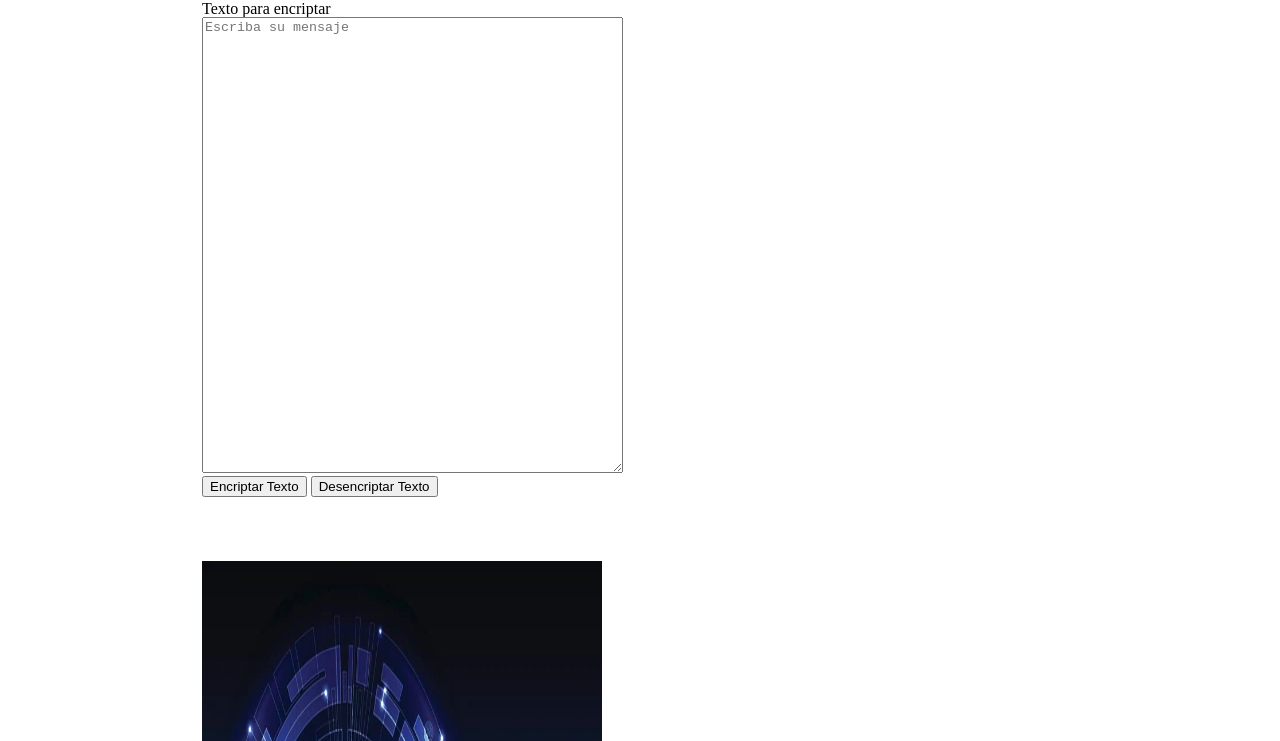
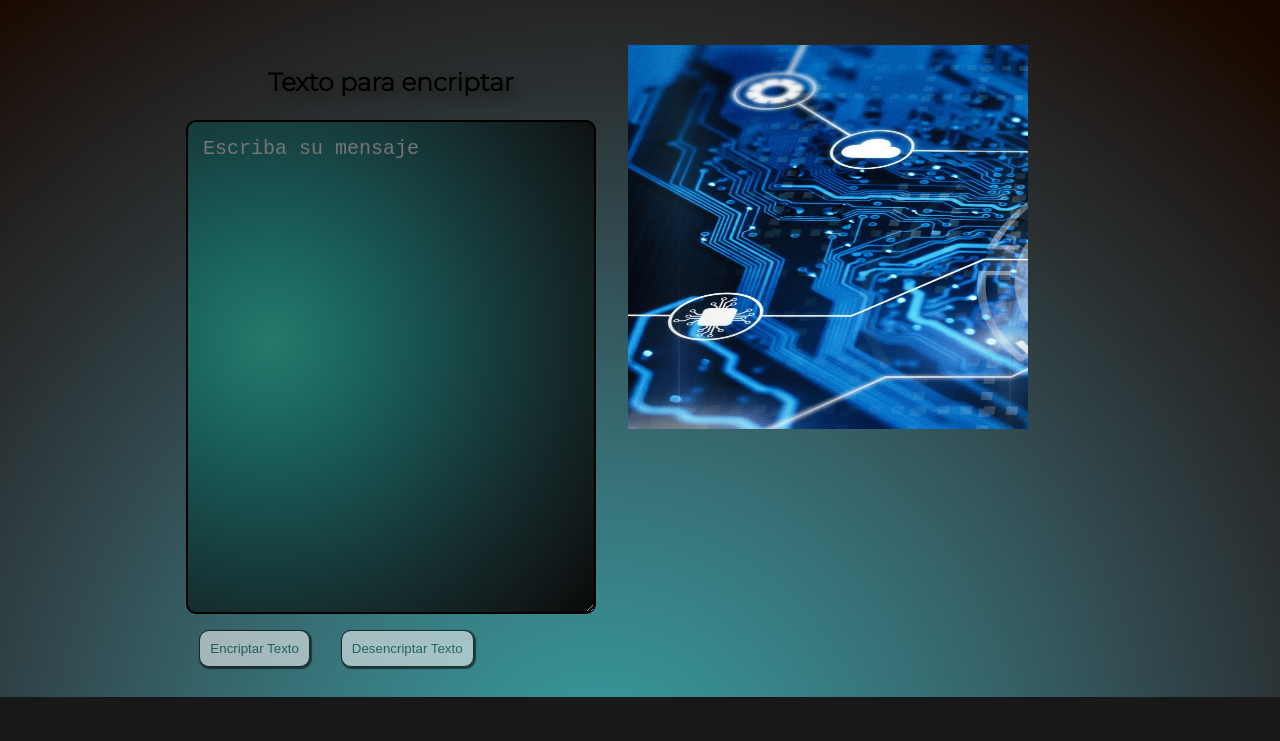
Before and after one commit to Javier104-dev/encriptado, a plain HTML site: page index.html in a window 1280 px wide. Shown: the part 121-862 px from the top of the page. Drawn offline with Linux system fonts and the light colour scheme.

Commit message:
Completando el css

```diff
--- a/css/style.css
+++ b/css/style.css
@@ -1,3 +1,9 @@
+body{
+    font-family: 'Montserrat', sans-serif;
+    background-image: radial-gradient(circle at 46.86% 85.89%, #399f9f 0, #378c90 12.5%, #37777d 25%, #356066 37.5%, #31474c 50%, #2a3032 62.5%, #211d1b 75%, #190900 87.5%, #0f0000 100%);
+    text-shadow: 5px 5px 10px #211d1b;
+}
+
 main{
     width: 940px;
     margin: 0 auto;
@@ -6,19 +12,61 @@ main{
 
 .titulo{
     text-align: center;
-    font-size: 30px;
+    font-size: 50px;
     margin: 1em;
 }
 
+h2{
+    text-align: center;
+    font-size: 25px;
+    margin: 1em;
+    font-weight: bold
+}
 
 .area-encriptado, .imagen, #idtextArea{
     float: left;
-    margin:  2em;
+    margin:  1em;
+
+}
+
+.area-texto{
+    background-image: radial-gradient(circle at 20.17% 44.74%, #247a6b 0, #1c6960 16.67%, #185552 33.33%, #174040 50%, #152c2d 66.67%, #121b1c 83.33%, #090a0a 100%);
+    border: 2px black solid;
+    border-radius: 10px;
+    padding:15px;
+    font-size: 20px;
+}
+
+
+.boton, #copiarTexto{
+    color: #185552;
+    margin: 1em;
+    padding: 10px;
+    border: 1px black solid;
+    border-radius: 10px;
+    opacity: 0.6;
+    box-shadow: 1px 1px 1px 1px rgb(12, 11, 11);
+    cursor: pointer;
 
 }
 
 
+.boton:hover{
+    border-color: #e2e2e2;
 
+}
+
+#copiarTexto:hover{
+    border-color: #e2e2e2;
+}
+
+.boton:active{
+    border-color: black;
+}
+
+#copiarTexto:active{
+    border-color: black;
+}
 
 .oculto{
     display: none;
--- a/index.html
+++ b/index.html
@@ -6,11 +6,12 @@
         <title>Encriptador Alura</title>
         <link rel="stylesheet" href="./css/reset.css">
         <link rel="stylesheet" href="./css/style.css">
+        <link href="https://fonts.googleapis.com/css2?family=Montserrat:wght@300&family=PT+Sans&display=swap" rel="stylesheet">
     </head>
 
     <body>
         <header>
-            <h1 class="titulo">Encriptador</h1>
+            <h1 class="titulo">ENCRIPTADOR</h1>
         </header>
 
         <main>
@@ -20,24 +21,24 @@
                     <div class="area-encriptado">
                         <h2><label for="texto-normal">Texto para encriptar</label></h2>
 
-                        <textarea id="texto-normal" cols="50" rows="30" placeholder="Escriba su mensaje"></textarea>
+                        <textarea class="area-texto" id="texto-normal" cols="30" rows="20" placeholder="Escriba su mensaje"></textarea>
                         <br>
-                        <input id="encriptar" type="button" value="Encriptar Texto">
-                        <input id="desencriptar" type="button" value="Desencriptar Texto">
+                        <input class="boton" id="encriptar" type="button" value="Encriptar Texto">
+                        <input class="boton" id="desencriptar" type="button" value="Desencriptar Texto">
 
                     </div>
 
                     <div class="imagen" id="imagen" >
-                        <img src="./iStock-524882074.png "  width="400" height="700">
+                        <img src="./css/iStock-1197780051-scaled-1.jpg "  height="384" width="400">
                     </div>
 
 
                     <div class="oculto" id="idtextArea">
                         <h2><label for="texto-encriptado" id="titulo-caja">Texto encriptado</label></h2>
 
-                        <textarea id="texto-encriptado" cols="50" rows="30" placeholder="Texto encriptado"></textarea>
+                        <textarea class="area-texto" id="texto-encriptado" cols="30" rows="20" placeholder="Texto encriptado"></textarea>
                         <br>
-                        <button id="resetear" type="reset">Restaurar el encriptador </button>
+                        <button class="boton" id="resetear" type="reset">Restaurar el encriptador </button>
                         <button id="copiarTexto" class="oculto">Copiar texto</button>
                     </div>
 
```
Also changed, not shown: css/iStock-1197780051-scaled-1.jpg (added).
